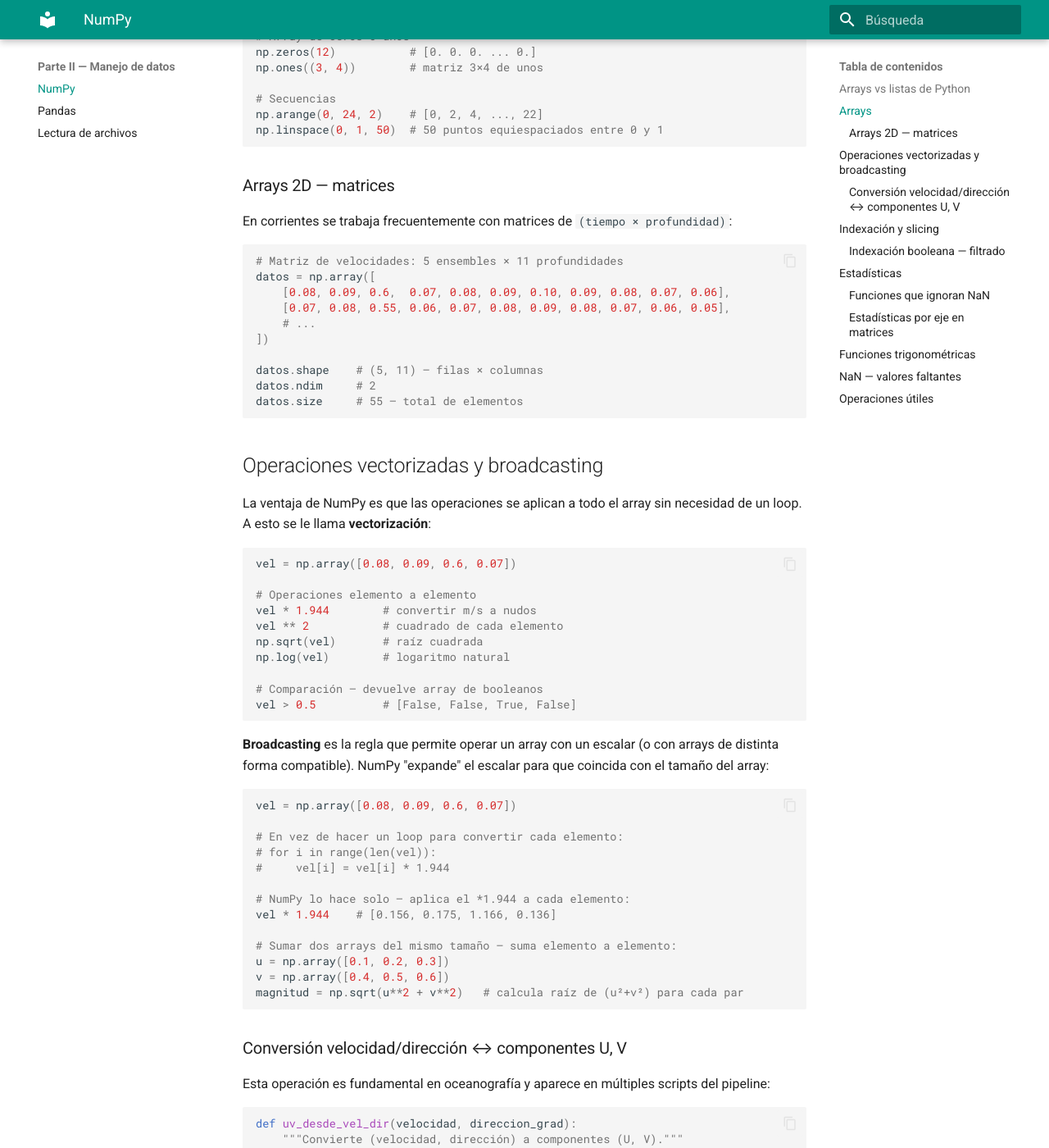
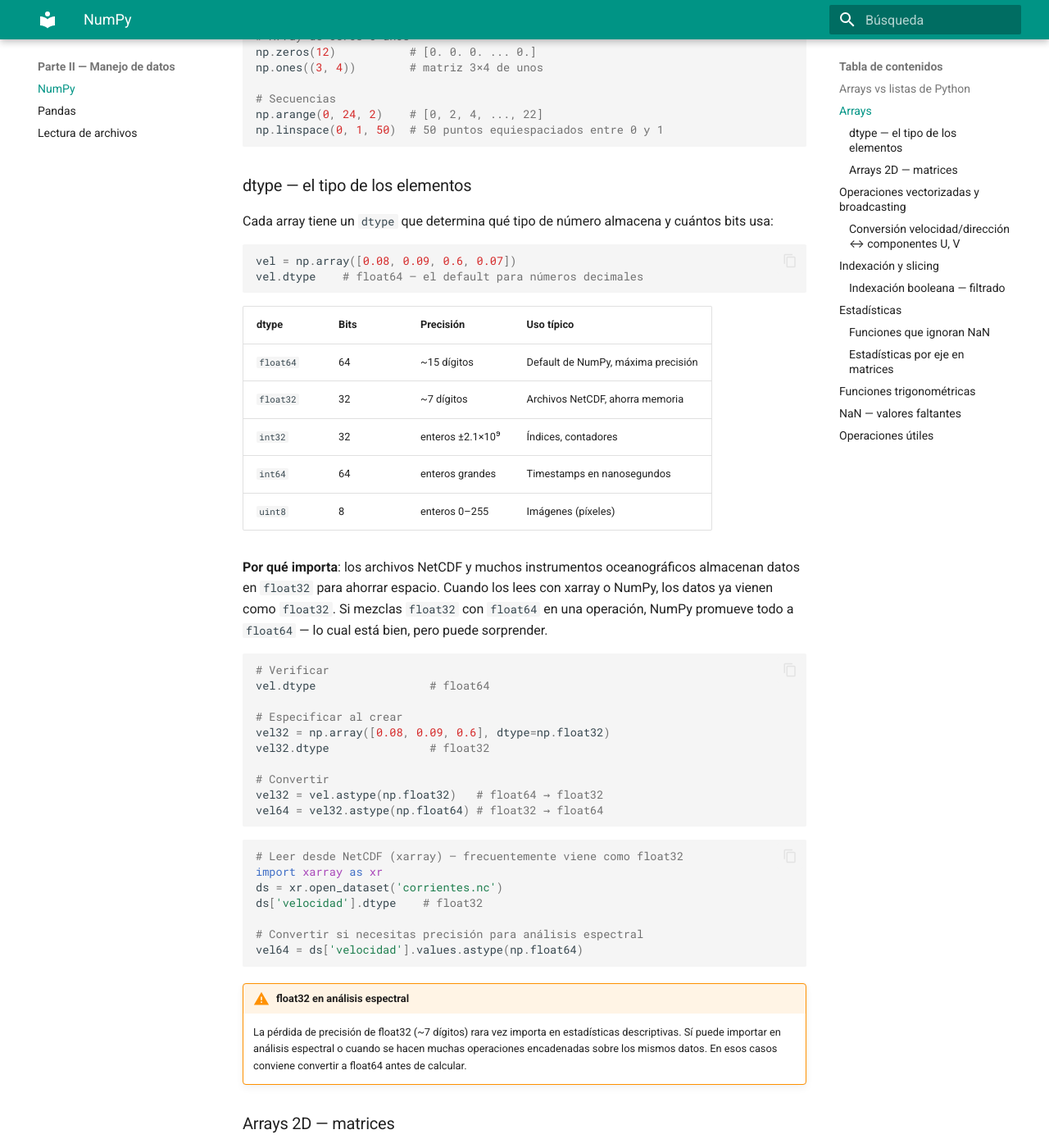
Before and after one commit to TomValderrama/manual-python-oceanografia, an MkDocs documentation site: the page built from docs/parte2/05_numpy.md, in a window 1280 px wide and 1400 px high, scrolled down 1098 px. Shown: the whole window at 82% size. Built offline with MkDocs 1.6.1 and Material for MkDocs 9.7.7, drawn with Linux system fonts in a browser that asks for light colours.

Commit message:
Agregar tuplas (cap02) y dtypes float32/float64 (cap05)
Sección de tuplas con énfasis en inmutabilidad y uso para coordenadas
y retorno múltiple de funciones. Sección de dtype en NumPy con tabla
de tipos, por qué NetCDF usa float32 y cuándo convertir a float64.

````diff
--- a/docs/parte2/05_numpy.md
+++ b/docs/parte2/05_numpy.md
@@ -43,6 +43,51 @@ np.ones((3, 4))        # matriz 3×4 de unos
 np.arange(0, 24, 2)    # [0, 2, 4, ..., 22]
 np.linspace(0, 1, 50)  # 50 puntos equiespaciados entre 0 y 1
 ```
+
+### dtype — el tipo de los elementos
+
+Cada array tiene un `dtype` que determina qué tipo de número almacena y cuántos bits usa:
+
+```python
+vel = np.array([0.08, 0.09, 0.6, 0.07])
+vel.dtype    # float64 — el default para números decimales
+```
+
+| dtype | Bits | Precisión | Uso típico |
+|---|---|---|---|
+| `float64` | 64 | ~15 dígitos | Default de NumPy, máxima precisión |
+| `float32` | 32 | ~7 dígitos | Archivos NetCDF, ahorra memoria |
+| `int32` | 32 | enteros ±2.1×10⁹ | Índices, contadores |
+| `int64` | 64 | enteros grandes | Timestamps en nanosegundos |
+| `uint8` | 8 | enteros 0–255 | Imágenes (píxeles) |
+
+**Por qué importa**: los archivos NetCDF y muchos instrumentos oceanográficos almacenan datos en `float32` para ahorrar espacio. Cuando los lees con xarray o NumPy, los datos ya vienen como `float32`. Si mezclas `float32` con `float64` en una operación, NumPy promueve todo a `float64` — lo cual está bien, pero puede sorprender.
+
+```python
+# Verificar
+vel.dtype                 # float64
+
+# Especificar al crear
+vel32 = np.array([0.08, 0.09, 0.6], dtype=np.float32)
+vel32.dtype               # float32
+
+# Convertir
+vel32 = vel.astype(np.float32)   # float64 → float32
+vel64 = vel32.astype(np.float64) # float32 → float64
+```
+
+```python
+# Leer desde NetCDF (xarray) — frecuentemente viene como float32
+import xarray as xr
+ds = xr.open_dataset('corrientes.nc')
+ds['velocidad'].dtype    # float32
+
+# Convertir si necesitas precisión para análisis espectral
+vel64 = ds['velocidad'].values.astype(np.float64)
+```
+
+!!! warning "float32 en análisis espectral"
+    La pérdida de precisión de float32 (~7 dígitos) rara vez importa en estadísticas descriptivas. Sí puede importar en análisis espectral o cuando se hacen muchas operaciones encadenadas sobre los mismos datos. En esos casos conviene convertir a float64 antes de calcular.
 
 ### Arrays 2D — matrices
 
````
Also changed, not shown: docs/parte1/02_sintaxis.md (+34 -0 lines).
